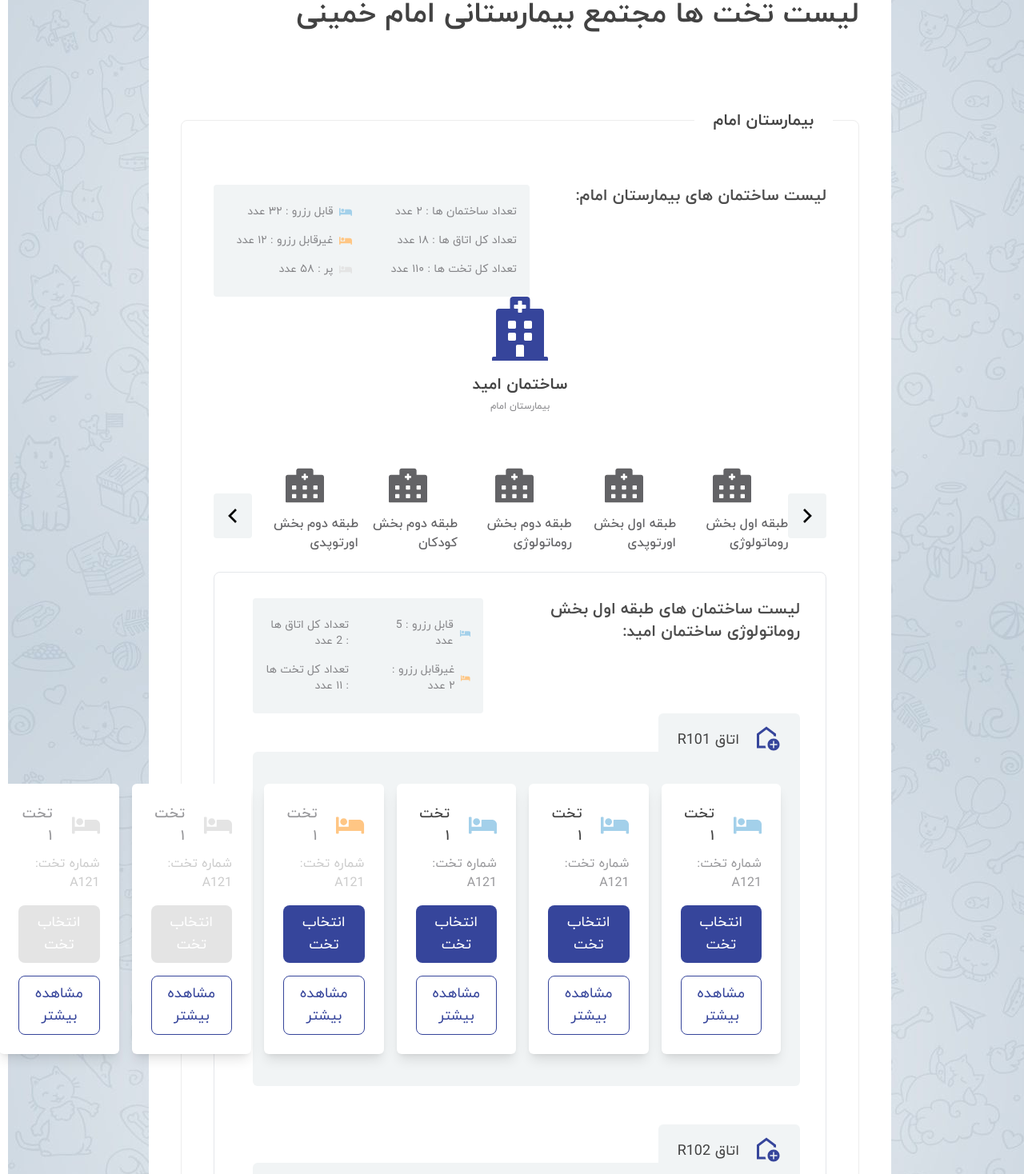
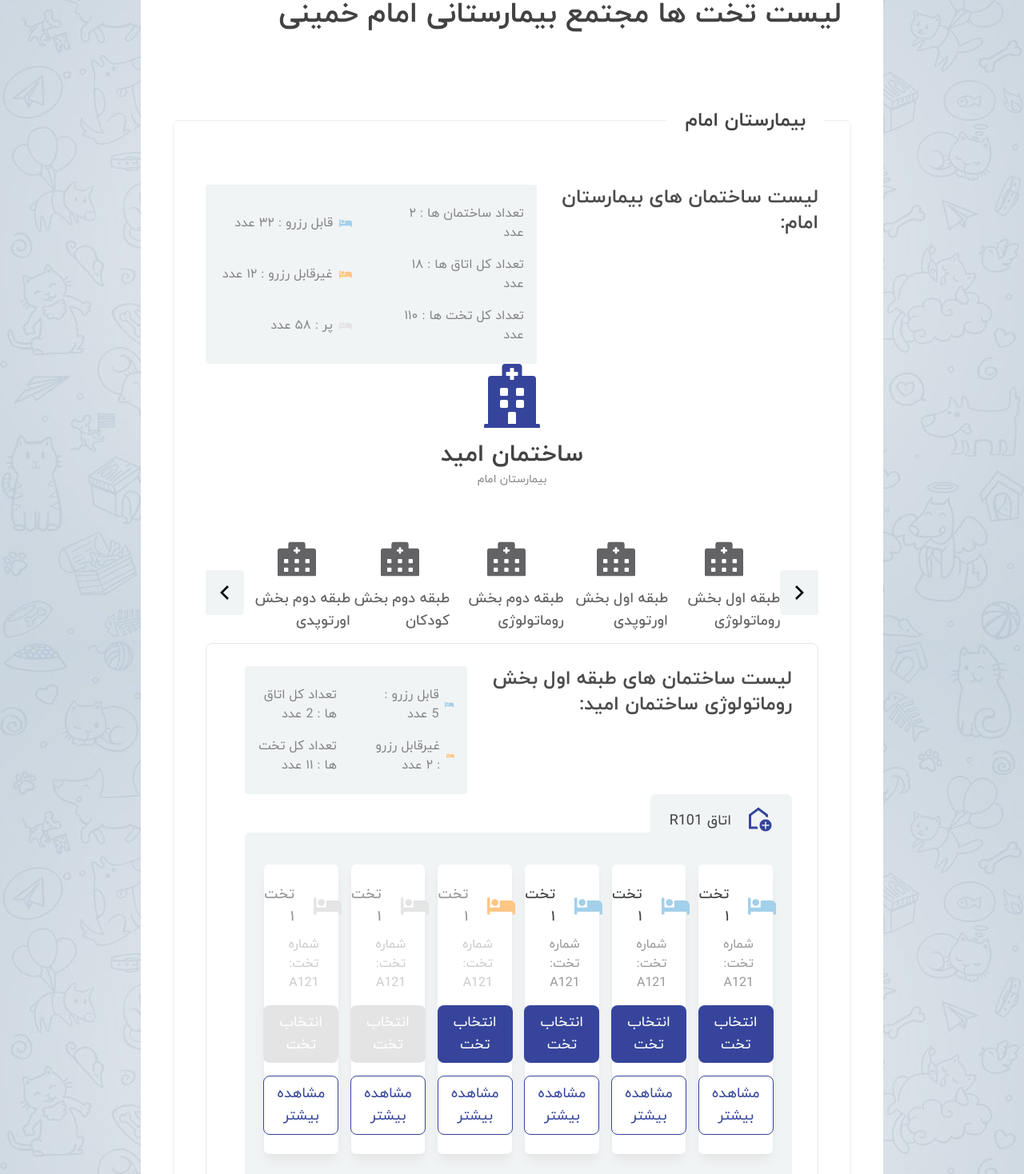
Before and after one commit to Malekiamirr/BioArc, a React (Vite) app: page / in a window 1280 px wide. Shown: the part 202-1670 px from the top of the page at 80% size. Built offline with nearby package versions, Linux system fonts and the light colour scheme; data requests are answered from the project's data file.

Commit message:
create border hover

```diff
--- a/index.html
+++ b/index.html
@@ -2,8 +2,10 @@
 <html lang="fa" dir="rtl">
   <head>
     <meta charset="UTF-8" />
-    <link rel="icon" type="image/svg+xml" href="/vite.svg" />
     <meta name="viewport" content="width=device-width, initial-scale=1.0" />
+    <meta name="description" content="بایو آرک سامانه مدیریت مطب و نوبت دهی دکتر و بیمارستان به بیمار و نسخه نویسی ویزیت دکتر و نوبت دکتر با ایجاد پرونده الکترونیکی ویزیت در نرم افزار به همراه شماره تلفن دکتر و آدرس مطب به صورت رایگان می باشد.">
+    <link rel="icon" type="image/webp" href="./icon.webp" />
+
     <title>بایوآرک</title>
   </head>
   <body>
--- a/src/components/BedCard/index.jsx
+++ b/src/components/BedCard/index.jsx
@@ -4,7 +4,7 @@
 function BedCard({bed}) {
   console.log(bed)
     return (
-    <div className="flex flex-col items-center p-6 bg-white rounded-md shadow-lg">
+    <div className="flex flex-col items-center p-6 bg-white rounded-md shadow-lg shadow-platinum">
         <div className="flex items-center gap-6">
         <FaBed className={`w-10 h-10 text-${bed.bedColor}`}/>
             <p className={`text-lg font-Yekan-medium ${!bed.select ? "text-primary-lighter-3" : ""}`}>{bed.bedName}</p>
--- a/src/components/Details/index.jsx
+++ b/src/components/Details/index.jsx
@@ -3,7 +3,7 @@
 function Details({details}) {
   return (
     <div className="px-4 py-6 rounded bg-anti-flash-light">
-      <ul className="grid grid-cols-2 text-sm text-primary-lighter gap-x-12 gap-y-4">
+      <ul className="grid grid-cols-2 text-primary-lighter gap-x-12 gap-y-4">
        {details.buildings && <li>تعداد ساختمان ها : {details.buildings} عدد</li>}
 
        <li className="flex items-center gap-2">
--- a/src/components/FloorsList/index.jsx
+++ b/src/components/FloorsList/index.jsx
@@ -7,9 +7,10 @@
     <div className="flex items-center justify-between mt-16 cursor-pointer">
         {slider}
         {floors.map(floor=> (
-            <div key={floor} className="flex flex-col items-center gap-3 pb-3 transition-all border-b-4 border-b-transparent text-primary-lighter-2 hover:text-secondary hover:border-b-4 hover:border-secondary">
+            <div key={floor} className="relative flex flex-col items-center gap-3 pb-4 text-primary-lighter-2 hover:text-secondary group">
+               <span className="absolute inset-x-0 bottom-0 h-1 duration-300 ease-out transform scale-x-0 rounded-xl transition-noneion-transform bg-secondary group-hover:scale-x-100"></span>
                 <FaHospitalAlt className="w-12 h-12"/>
-                <p className="font-Yekan-medium">{floor}</p>
+                <p className="text-lg font-Yekan-medium">{floor}</p>
             </div>
         ))}
         <div className={`${slider ? "" : "hidden"} rotate-180`}>
--- a/src/components/Rooms/index.jsx
+++ b/src/components/Rooms/index.jsx
@@ -9,7 +9,7 @@
             <MdOutlineAddHome className="w-9 h-9 text-secondary"/>
             <p className="text-lg">اتاق {room.roomName}</p>
         </div>
-        <div className="flex gap-4">
+        <div className="grid grid-cols-6 gap-x-4">
         {room.beds.map((bed,i)=> <BedCard key={i} bed={bed}/>)}
         </div>
     </div>
--- a/src/layouts/Building/index.jsx
+++ b/src/layouts/Building/index.jsx
@@ -9,8 +9,8 @@
             <div className="flex flex-col items-center gap-4">
                 <FaHospital className="w-20 h-20 text-secondary"/>
                 <div className="text-center">
-                    <h5 className="text-xl font-Yekan-bold">{building.building}</h5>
-                    <span className="text-xs text-primary-lighter">{building.subName}</span>
+                    <h5 className="text-3xl font-Yekan-bold">{building.building}</h5>
+                    <span className="text-sm text-primary-lighter">{building.subName}</span>
                 </div>
             </div>
             <FloorsList floors={building.floors}/>
--- a/src/layouts/Hospital/index.jsx
+++ b/src/layouts/Hospital/index.jsx
@@ -5,9 +5,9 @@
   const {id, hospital, hospitalBuildingsList, ...details} = data;
   return (
     <div className="relative px-10 py-20 border rounded-lg border-border-color">
-        <span className="absolute top-0 translate-y-[-50%] right-8 px-6 bg-white font-Yekan-bold text-xl">{data.hospital}</span>
+        <span className="absolute top-0 translate-y-[-50%] right-8 px-6 bg-white font-Yekan-bold text-2xl">{data.hospital}</span>
         <div className="flex justify-between">
-            <h3 className="text-xl font-Yekan-bold text-primary-light">لیست ساختمان های {data.hospital}:</h3>
+            <h3 className="text-2xl font-Yekan-bold text-primary-light">لیست ساختمان های {data.hospital}:</h3>
             <Details details={details}/>
         </div>
         <div>
--- a/src/layouts/RoomsList/index.jsx
+++ b/src/layouts/RoomsList/index.jsx
@@ -10,9 +10,9 @@
   }
 
   return (
-    <div className="py-8 pl-12 pr-8 mt-2 border rounded-lg">
+    <div className="pl-12 pr-8 -mt-[3px] border rounded-lg py-7">
       <div className="flex justify-between">
-        <h3 className="text-xl font-Yekan-bold text-primary-light">لیست ساختمان های طبقه اول بخش روماتولوژی ساختمان امید:</h3>
+        <h3 className="text-2xl font-Yekan-bold text-primary-light">لیست ساختمان های طبقه اول بخش روماتولوژی ساختمان امید:</h3>
         <Details details={details}/>
       </div>
       <div className="mt-12 space-y-24">
--- a/src/pages/Home/index.jsx
+++ b/src/pages/Home/index.jsx
@@ -10,7 +10,7 @@
 
   return (
     <div className="flex flex-col px-10 pt-10 pb-20 bg-white gap-28">
-        <h1 className="text-4xl font-Yekan-bold">لیست تخت ها مجتمع بیمارستانی امام خمینی</h1>
+        <h1 className="mr-3 text-4xl font-Yekan-bold">لیست تخت ها مجتمع بیمارستانی امام خمینی</h1>
         {data.map(hospital=> <Hospital key={hospital.id} data={hospital}/>)}
     </div>
   )
```
Also changed, not shown: icon.webp (added), src/assets/imgs/background2.jpg (added).
